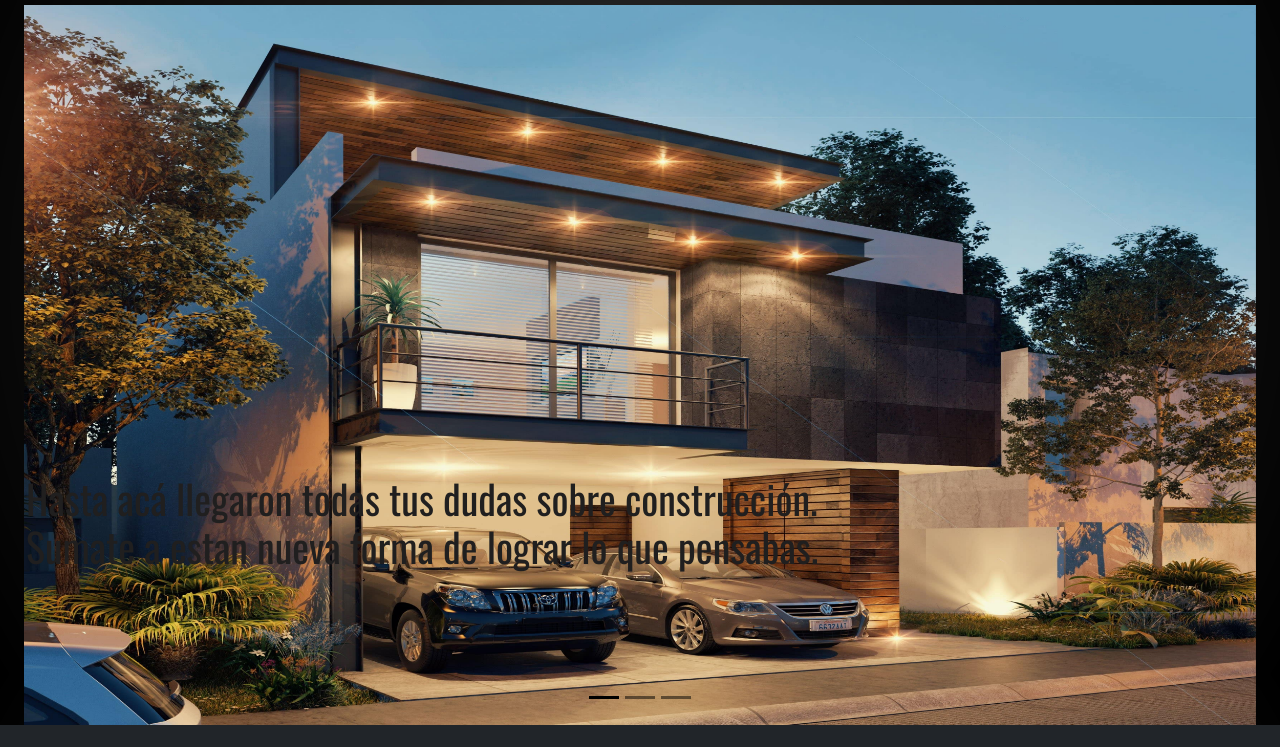
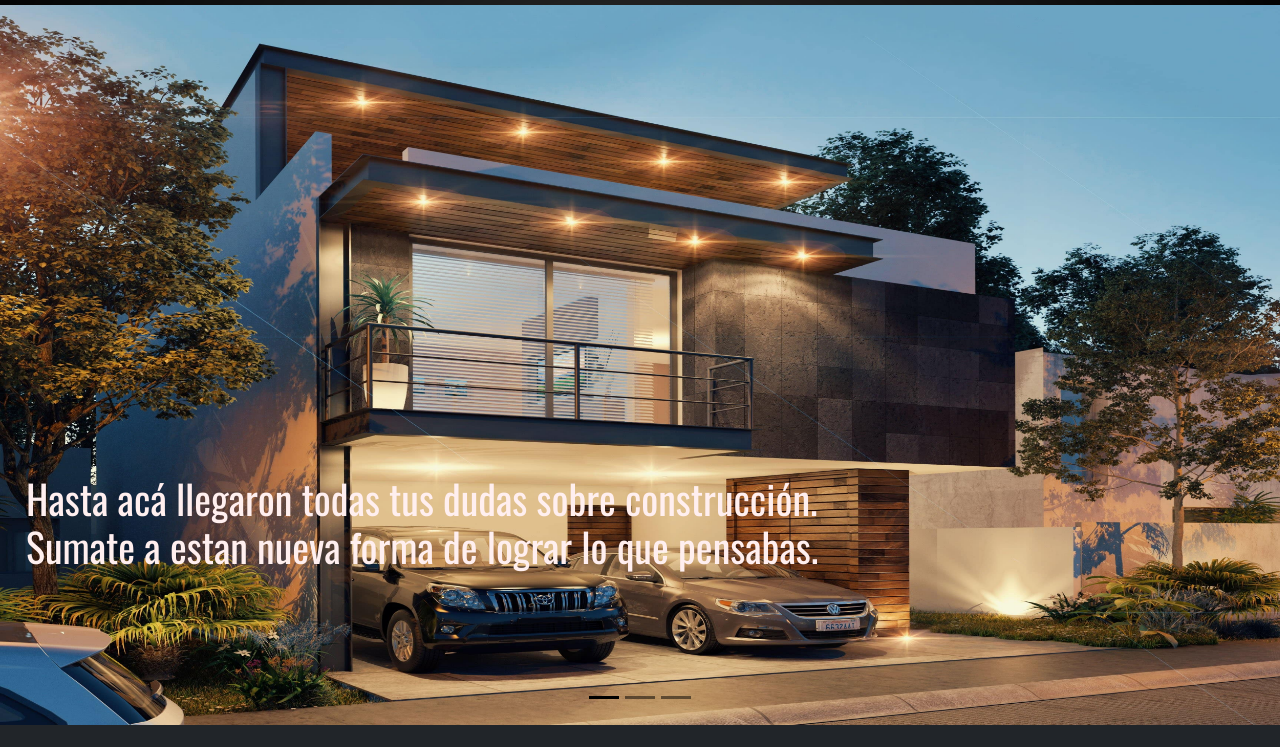
Before and after one commit to GastonSalvatierra/Entrega-final, a plain HTML site: page index.html in a window 1280 px wide. Shown: the part 126-873 px from the top of the page. Drawn offline with nearby package versions, Linux system fonts and the light colour scheme; a web font is replaced by a local one.

Commit message:
Entrega final

```diff
--- a/Parciales/_index.scss
+++ b/Parciales/_index.scss
@@ -12,7 +12,13 @@
         padding: 0rem 3rem;
     }
 }
-
+.container, .container-fluid, .container-lg, .container-md, .container-sm, .container-xl, .container-xxl{
+padding-right: 0%;
+padding-left: 0%;
+}
+.col-md-12{
+    padding: 0%;
+}
 h1.index{
     width: 70%;
     z-index: 1;
@@ -21,7 +27,7 @@ h1.index{
     margin-left: 100px;
     font-family: 'Oswald', sans-serif;
     font-size: 4rem;
-    color: rgb(32, 31, 31);
+    color: rgb(255, 239, 239);
     @include portatil-2{
         margin-top: 600px;
         font-size: 40px;
```
Also changed, not shown: css/main.css, 1 other file.
